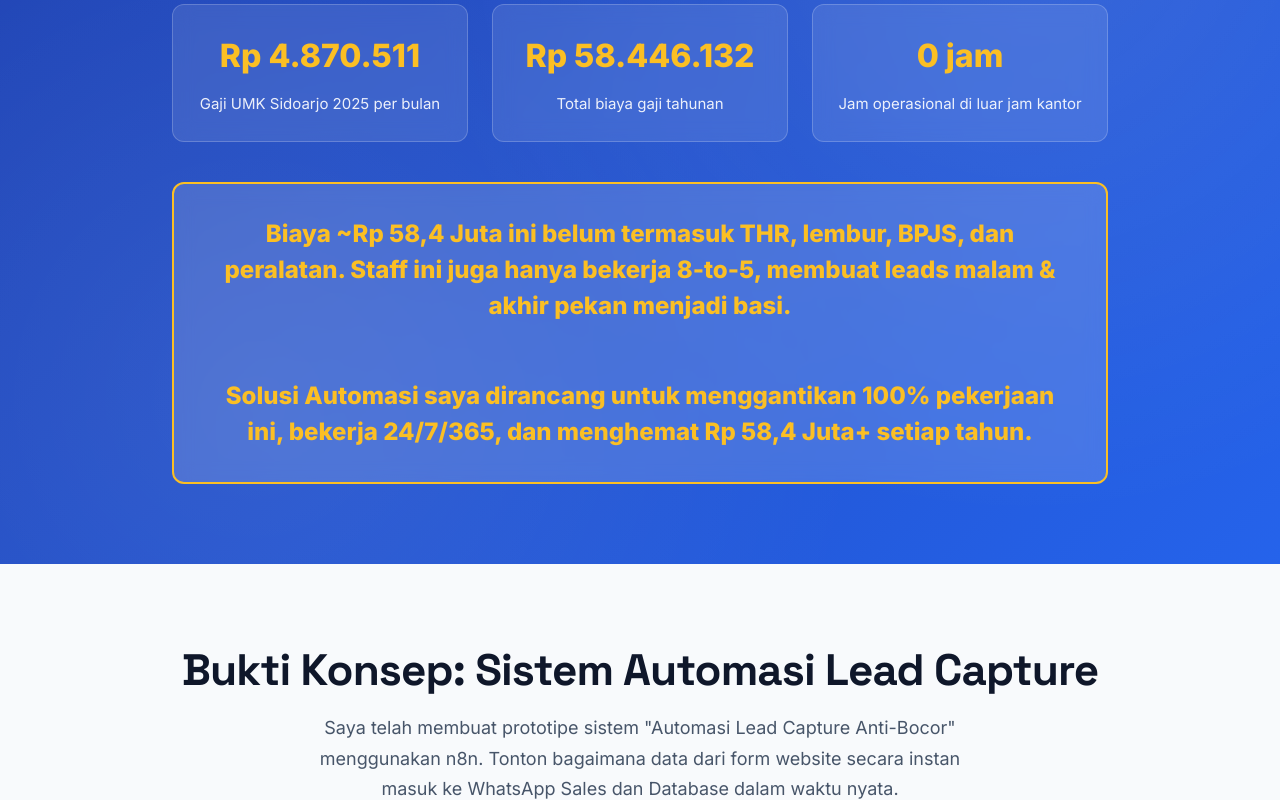
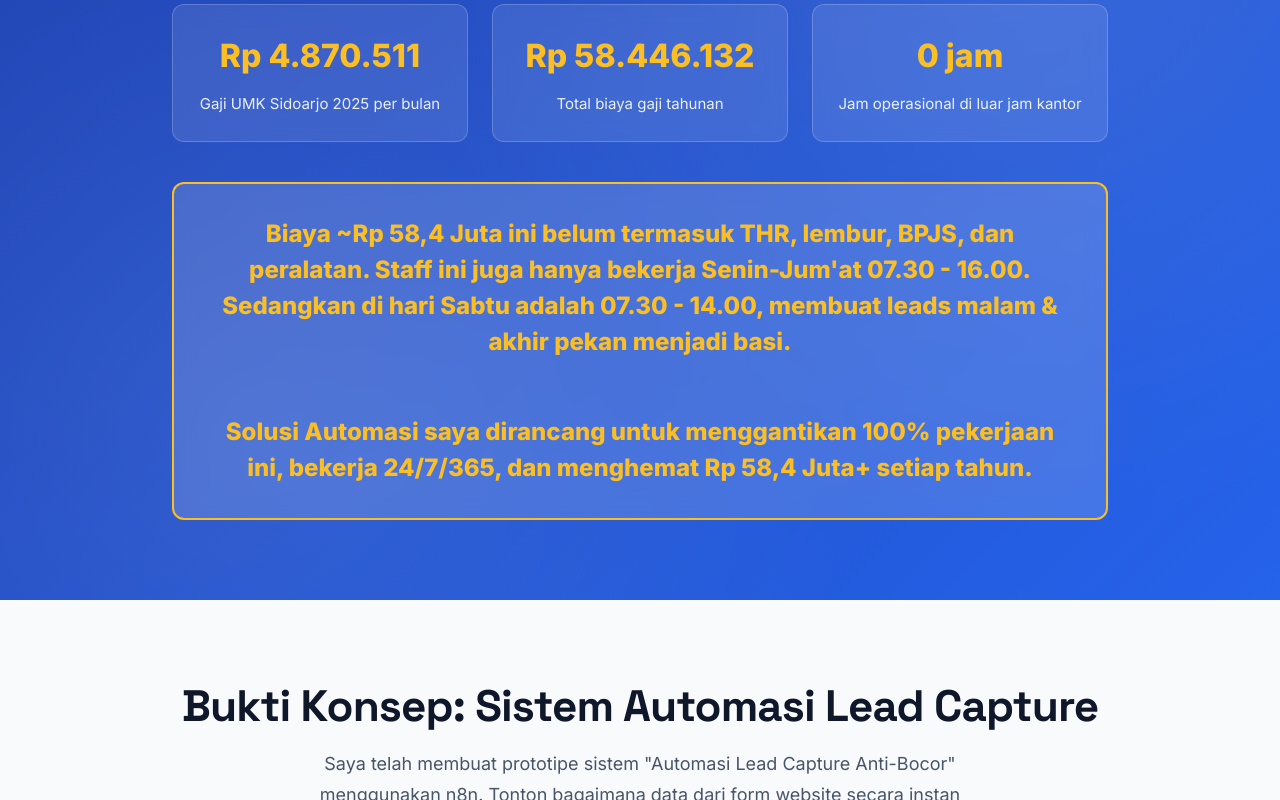
Before and after one commit to naufalnab/proposal-skymortar, a plain HTML site: page index.html in a window 1280 px wide. Shown: the part 1695-2495 px from the top of the page. Drawn offline with Linux system fonts and the light colour scheme.

Commit message:
[UPD] docs: clarify staff working hours schedule in ROI analysis section

```diff
--- a/index.html
+++ b/index.html
@@ -1029,7 +1029,7 @@ footer strong {
                 </div>
 
                 <div class="conclusion">
-                    <strong>Biaya ~Rp 58,4 Juta ini belum termasuk THR, lembur, BPJS, dan peralatan. Staff ini juga hanya bekerja 8-to-5, membuat leads malam & akhir pekan menjadi basi.</strong>
+                    <strong>Biaya ~Rp 58,4 Juta ini belum termasuk THR, lembur, BPJS, dan peralatan. Staff ini juga hanya bekerja Senin-Jum'at 07.30 - 16.00. Sedangkan di hari Sabtu adalah 07.30 - 14.00, membuat leads malam & akhir pekan menjadi basi.</strong>
                     <br><br>
                     <strong>Solusi Automasi saya dirancang untuk menggantikan 100% pekerjaan ini, bekerja 24/7/365, dan menghemat Rp 58,4 Juta+ setiap tahun.</strong>
                 </div>
```
